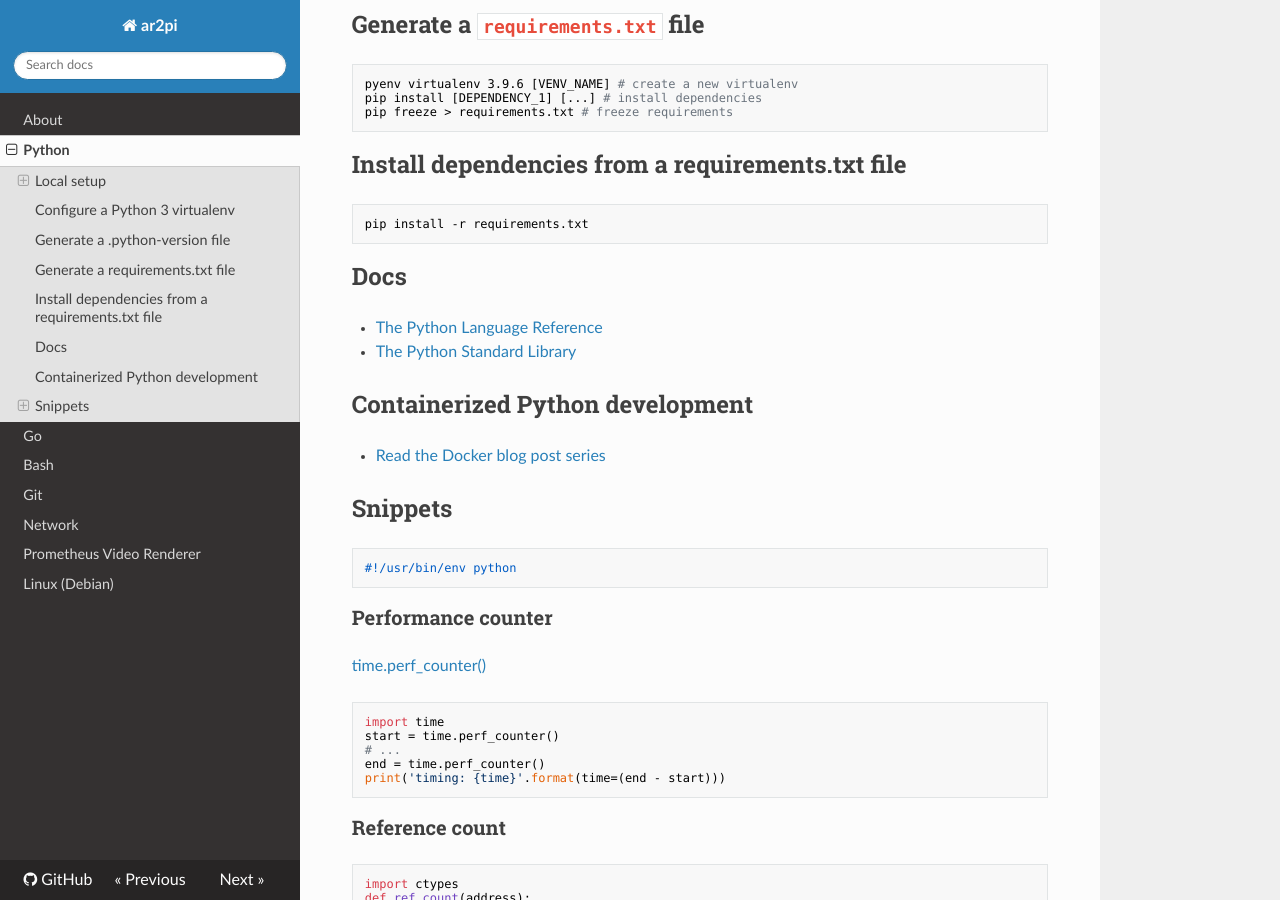
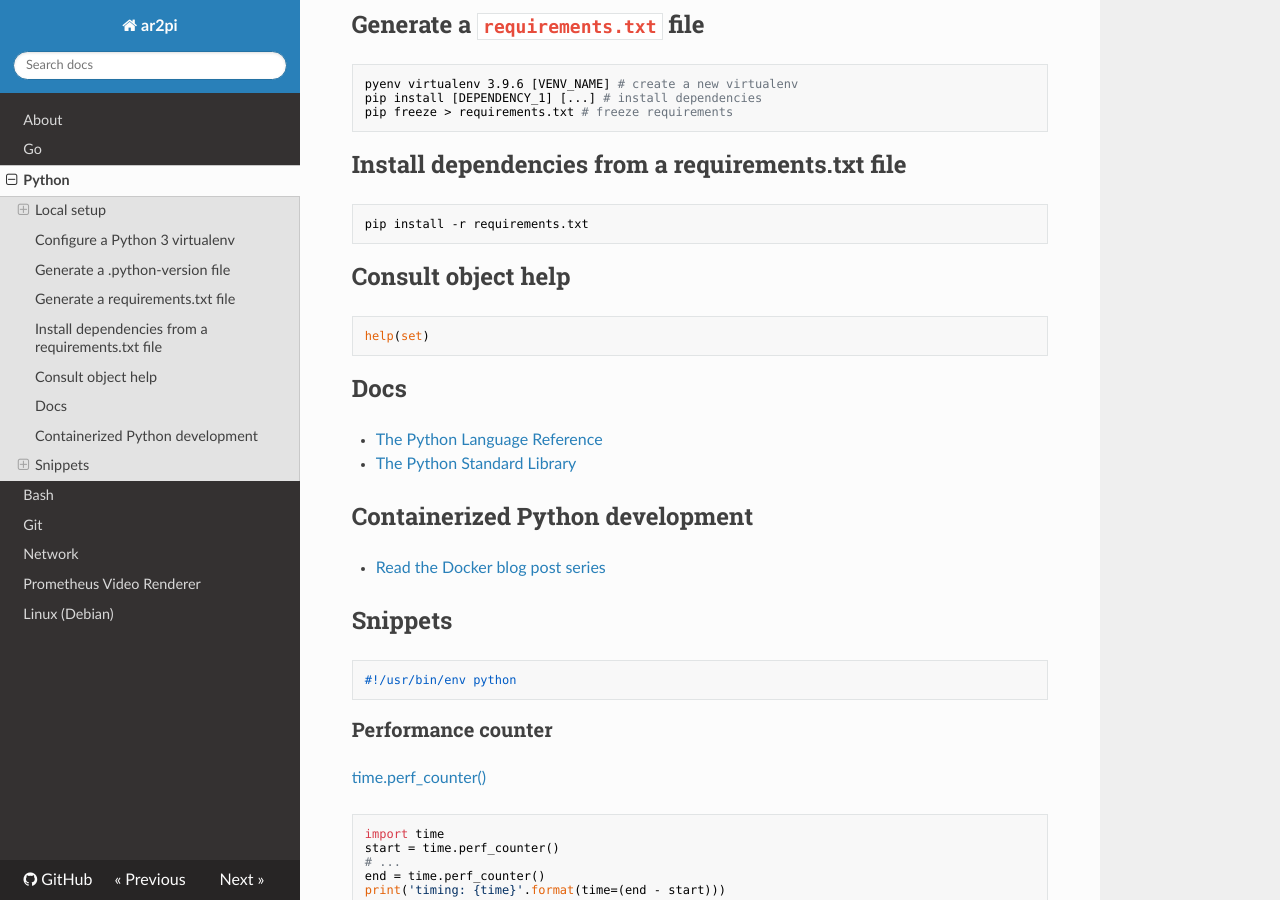
Before and after one commit to ar2pi/ar2pi, an MkDocs documentation site: the page built from docs/python.md, in a window 1280 px wide and 900 px high, scrolled down 1389 px. Built offline with MkDocs 1.6.1, drawn with Linux system fonts in a browser that asks for light colours; nearby versions of some CDN libraries.

Commit message:
update layout

````diff
--- a/docs/python.md
+++ b/docs/python.md
@@ -76,6 +76,12 @@ pip freeze > requirements.txt # freeze requirements
 
 ```sh
 pip install -r requirements.txt
+```
+
+## Consult object help
+
+```python
+help(set)
 ```
 
 ## Docs
--- a/mkdocs.yml
+++ b/mkdocs.yml
@@ -9,8 +9,8 @@ remote_branch: main
 
 nav:
   - About: index.md
+  - Go: go.md
   - Python: python.md
-  - Go: go.md
   - Bash: bash.md
   - Git: git.md
   - Network: network.md
````
Also changed, not shown: docs/bash.md (+4 -0 lines).
